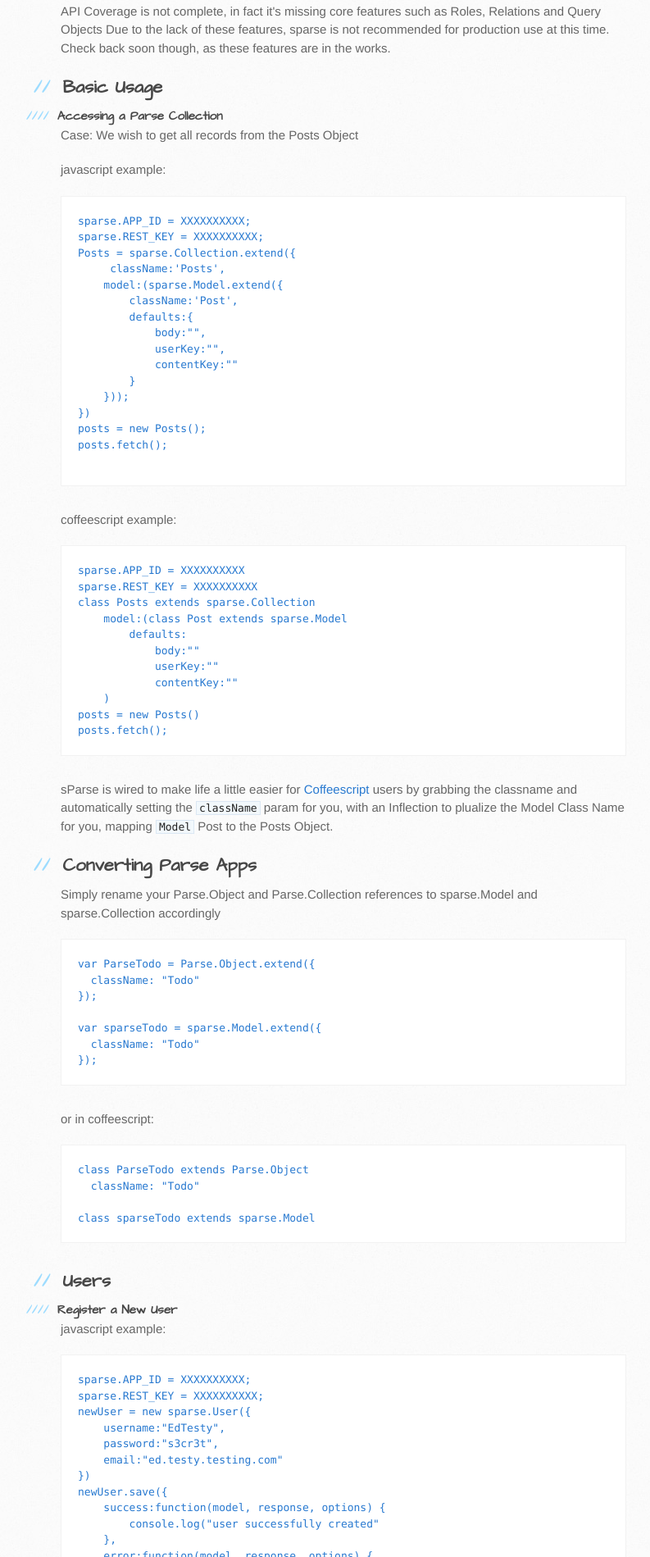
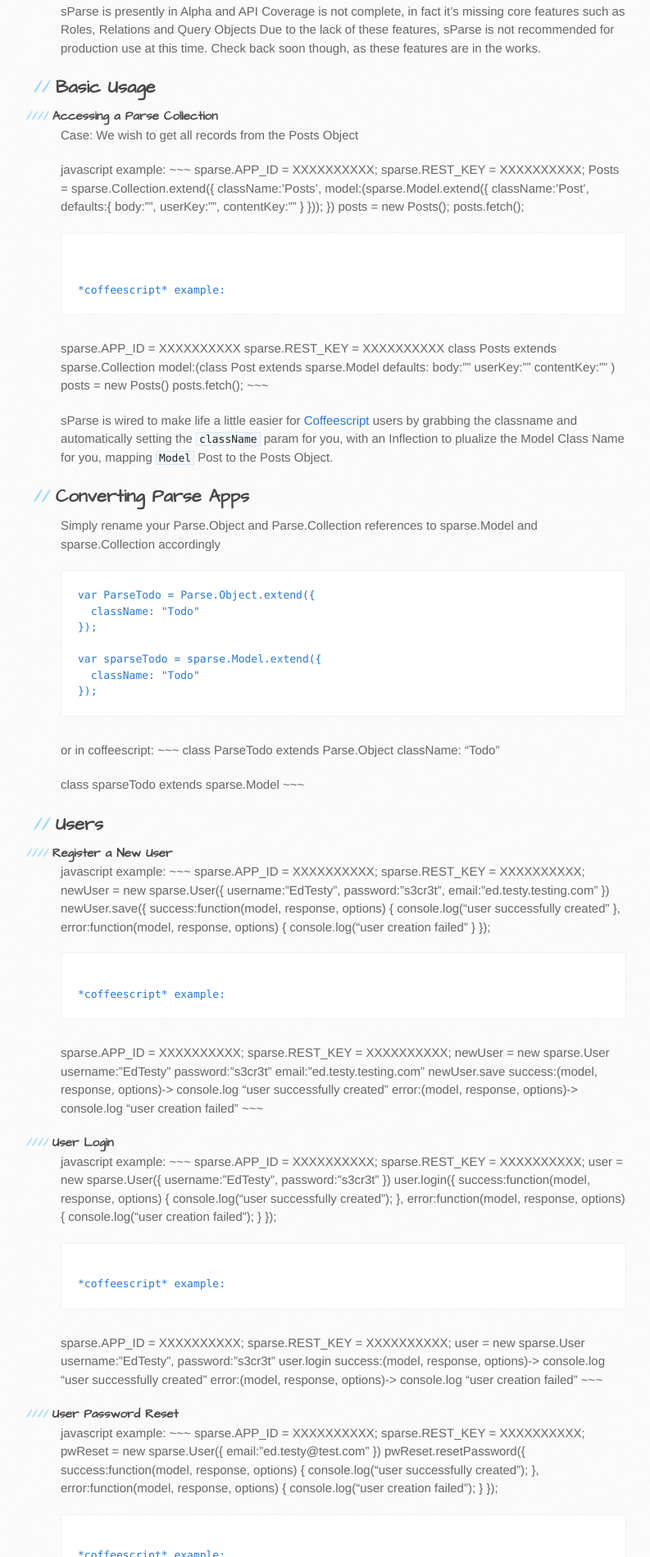
Before and after one commit to vanschroeder/sparse, a plain HTML site: page index.html in a window 1280 px wide. Shown: the part 901-2800 px from the top of the page at 82% size, without its empty margins (96-889 px from the left). Drawn offline with Linux system fonts and the light colour scheme.

Commit message:
updated index

```diff
--- a/index.html
+++ b/index.html
@@ -28,86 +28,92 @@
     <div id="content-wrapper">
       <div class="inner clearfix">
         <section id="main-content">
-          <h1>
-<a name="sparse" class="anchor" href="#sparse"><span class="octicon octicon-link"></span></a>sParse</h1>
+
+
+
+<!-- === begin markdown block =====================================================
+
+      generated by markdown 1.0.0 on Ruby 1.9.3 (2012-04-20) [x86_64-darwin12.0.0]
+                on 2013-10-17 21:25:43 -0700 with Markdown engine kramdown (0.14.0)
+                  using options { !to be done! }
+  -->
+<h1 id="sparse">sParse</h1>
 
 <p>A <em>sparse</em> Parse API for Backbone</p>
 
-<h4>
-<a name="why-sparse" class="anchor" href="#why-sparse"><span class="octicon octicon-link"></span></a>Why sParse?</h4>
+<h4 id="why-sparse">Why sParse?</h4>
 
-<p>Parse.com provides a full featured and robust <a href="https://parse.com/docs/api_libraries">Javascript API</a> implementation as a general purpose solution intended to work within all manner of javascript frameworks, but...</p>
+<p>Parse.com provides a full featured and robust <a href="https://parse.com/docs/api_libraries">Javascript API</a> implementation as a general purpose solution intended to work within all manner of javascript frameworks, but…</p>
 
 <ul>
-<li>It's big... &gt;80k big when minified</li>
-<li>It only emulates Backbone and doesn't have all Backbone features</li>
+  <li>It’s big… &gt;80k big when minified</li>
+  <li>It only emulates Backbone and doesn’t have all Backbone features</li>
   <li>Using Sparse API within a Backbone App results in having two core libraries, a massive overlap of labor</li>
-</ul><p>Those issues go against the ideals of developers who believe Web Apps should be small, fast and without duplication of labor. So it made sense to create a "not so general purpose" suite of Classes that would allow both new and existing Backbone Applications to integrate with the Parse REST API without adding substantial code overhead, or duplicating Backbone functionality in a seperate code base.</p>
+</ul>
 
-<p><strong>sParse's design Goals are as follows:</strong></p>
+<p>Those issues go against the ideals of developers who believe Web Apps should be small, fast and without duplication of labor. So it made sense to create a “not so general purpose” suite of Classes that would allow both new and existing Backbone Applications to integrate with the Parse REST API without adding substantial code overhead, or duplicating Backbone functionality in a seperate code base.</p>
+
+<p><strong>sParse’s design Goals are as follows:</strong></p>
 
 <ul>
   <li>Be small, compact and simple</li>
   <li>Go wherever Backbone can go with no added dependencies</li>
-<li>'Drop In' to any existing Backbone Application</li>
-<li>Quickly 'Convert' your existing Parse API app into a sParse Backbone App</li>
+  <li>‘Drop In’ to any existing Backbone Application</li>
+  <li>Quickly ‘Convert’ your existing Parse API app into a sParse Backbone App</li>
   <li>Provide complete Parse REST API coverage (in progress)</li>
-</ul><p>With that said...</p>
+</ul>
 
-<h2>
-<a name="danger-will-robinson" class="anchor" href="#danger-will-robinson"><span class="octicon octicon-link"></span></a>DANGER WILL ROBINSON!!!</h2>
+<p>With that said…</p>
 
-<p>API Coverage is not complete, in fact it's missing core features such as Roles, Relations and Query Objects
-Due to the lack of these features, sparse is not recommended for production use at this time.
+<h2 id="danger-will-robinson">DANGER WILL ROBINSON!!!</h2>
+
+<p>sParse is presently in Alpha and API Coverage is not complete, in fact it’s missing core features such as Roles, Relations and Query Objects
+Due to the lack of these features, sParse is not recommended for production use at this time.
 Check back soon though, as these features are in the works.</p>
 
-<h2>
-<a name="basic-usage" class="anchor" href="#basic-usage"><span class="octicon octicon-link"></span></a>Basic Usage</h2>
+<h2 id="basic-usage">Basic Usage</h2>
 
-<h4>
-<a name="accessing-a-parse-collection" class="anchor" href="#accessing-a-parse-collection"><span class="octicon octicon-link"></span></a>Accessing a Parse Collection</h4>
-
+<h4 id="accessing-a-parse-collection">Accessing a Parse Collection</h4>
 <p>Case: We wish to get all records from the Posts Object</p>
 
-<p><em>javascript</em> example:</p>
-
-<pre><code>sparse.APP_ID = XXXXXXXXXX;
+<p><em>javascript</em> example:
+~~~
+sparse.APP_ID = XXXXXXXXXX;
 sparse.REST_KEY = XXXXXXXXXX;
 Posts = sparse.Collection.extend({
-     className:'Posts',
+     className:’Posts’,
     model:(sparse.Model.extend({
-        className:'Post',
+    className:’Post’,
     defaults:{
-            body:"",
-            userKey:"",
-            contentKey:""
+      body:””,
+      userKey:””,
+      contentKey:””
     }
   }));
 })
 posts = new Posts();
-posts.fetch();
+posts.fetch();</p>
 
+<pre><code>
+
+*coffeescript* example:
 </code></pre>
-
-<p><em>coffeescript</em> example:</p>
-
-<pre><code>sparse.APP_ID = XXXXXXXXXX
+<p>sparse.APP_ID = XXXXXXXXXX
 sparse.REST_KEY = XXXXXXXXXX
 class Posts extends sparse.Collection
   model:(class Post extends sparse.Model
     defaults:
-            body:""
-            userKey:""
-            contentKey:""
+      body:””
+      userKey:””
+      contentKey:””
   )
 posts = new Posts()
 posts.fetch();
-</code></pre>
+~~~ </p>
 
 <p>sParse is wired to make life a little easier for <a href="http://coffeescript.org/">Coffeescript</a> users by grabbing the classname and automatically setting the <code>className</code> param for you, with an Inflection to plualize the Model Class Name for you, mapping <code>Model</code> <em>Post</em> to the <em>Posts</em> Object.</p>
 
-<h2>
-<a name="converting-parse-apps-" class="anchor" href="#converting-parse-apps-"><span class="octicon octicon-link"></span></a>Converting Parse Apps </h2>
+<h2 id="converting-parse-apps">Converting Parse Apps</h2>
 
 <p>Simply rename your Parse.Object and Parse.Collection references to sparse.Model and sparse.Collection accordingly</p>
 
@@ -120,145 +126,137 @@
 });
 </code></pre>
 
-<p>or in <em>coffeescript</em>:</p>
+<p>or in <em>coffeescript</em>:
+~~~
+class ParseTodo extends Parse.Object
+  className: “Todo”</p>
 
-<pre><code>class ParseTodo extends Parse.Object
-  className: "Todo"
+<p>class sparseTodo extends sparse.Model
+~~~</p>
 
-class sparseTodo extends sparse.Model
-</code></pre>
+<h2 id="users">Users</h2>
 
-<h2>
-<a name="users-" class="anchor" href="#users-"><span class="octicon octicon-link"></span></a>Users </h2>
+<h4 id="register-a-new-user">Register a New User</h4>
 
-<h4>
-<a name="register-a-new-user" class="anchor" href="#register-a-new-user"><span class="octicon octicon-link"></span></a>Register a New User</h4>
-
-<p><em>javascript</em> example:</p>
-
-<pre><code>sparse.APP_ID = XXXXXXXXXX;
+<p><em>javascript</em> example:
+~~~
+sparse.APP_ID = XXXXXXXXXX;
 sparse.REST_KEY = XXXXXXXXXX;
 newUser = new sparse.User({
-    username:"EdTesty",
-    password:"s3cr3t",
-    email:"ed.testy.testing.com"
+  username:”EdTesty”,
+  password:”s3cr3t”,
+  email:”ed.testy.testing.com”
 })
 newUser.save({
   success:function(model, response, options) {
-        console.log("user successfully created"
+    console.log(“user successfully created”
   },
   error:function(model, response, options) {
-        console.log("user creation failed"
+    console.log(“user creation failed”
   }
-});
+});</p>
 
+<pre><code>
+*coffeescript* example:
 </code></pre>
-
-<p><em>coffeescript</em> example:</p>
-
-<pre><code>sparse.APP_ID = XXXXXXXXXX;
+<p>sparse.APP_ID = XXXXXXXXXX;
 sparse.REST_KEY = XXXXXXXXXX;
 newUser = new sparse.User
-    username:"EdTesty"
-    password:"s3cr3t"
-    email:"ed.testy.testing.com"
+  username:”EdTesty”
+  password:”s3cr3t”
+  email:”ed.testy.testing.com”
 newUser.save
   success:(model, response, options)-&gt;
-        console.log "user successfully created"
+    console.log “user successfully created”
   error:(model, response, options)-&gt;
-        console.log "user creation failed"
-</code></pre>
+    console.log “user creation failed”
+~~~ </p>
 
-<h4>
-<a name="user-login" class="anchor" href="#user-login"><span class="octicon octicon-link"></span></a>User Login</h4>
+<h4 id="user-login">User Login</h4>
 
-<p><em>javascript</em> example:</p>
-
-<pre><code>sparse.APP_ID = XXXXXXXXXX;
+<p><em>javascript</em> example:
+~~~
+sparse.APP_ID = XXXXXXXXXX;
 sparse.REST_KEY = XXXXXXXXXX;
 user = new sparse.User({
-    username:"EdTesty",
-    password:"s3cr3t"
+  username:”EdTesty”,
+  password:”s3cr3t”
 })
 user.login({
   success:function(model, response, options) {
-        console.log("user successfully created");
+    console.log(“user successfully created”);
   },
   error:function(model, response, options) {
-        console.log("user creation failed");
+    console.log(“user creation failed”);
   }
-});
+});</p>
 
+<pre><code>
+*coffeescript* example:
 </code></pre>
-
-<p><em>coffeescript</em> example:</p>
-
-<pre><code>sparse.APP_ID = XXXXXXXXXX;
+<p>sparse.APP_ID = XXXXXXXXXX;
 sparse.REST_KEY = XXXXXXXXXX;
 user = new sparse.User
-    username:"EdTesty",
-    password:"s3cr3t"
+  username:”EdTesty”,
+  password:”s3cr3t”
 user.login
   success:(model, response, options)-&gt;
-        console.log "user successfully created"
+    console.log “user successfully created”
   error:(model, response, options)-&gt;
-        console.log "user creation failed"
-</code></pre>
+    console.log “user creation failed”
+~~~</p>
 
-<h4>
-<a name="user-password-reset" class="anchor" href="#user-password-reset"><span class="octicon octicon-link"></span></a>User Password Reset</h4>
+<h4 id="user-password-reset">User Password Reset</h4>
 
-<p><em>javascript</em> example:</p>
-
-<pre><code>sparse.APP_ID = XXXXXXXXXX;
+<p><em>javascript</em> example:
+~~~
+sparse.APP_ID = XXXXXXXXXX;
 sparse.REST_KEY = XXXXXXXXXX;
 pwReset = new sparse.User({
-    email:"ed.testy@test.com"
+  email:”ed.testy@test.com”
 })
 pwReset.resetPassword({
   success:function(model, response, options) {
-        console.log("user successfully created");
+    console.log(“user successfully created”);
   },
   error:function(model, response, options) {
-        console.log("user creation failed");
+    console.log(“user creation failed”);
   }
-});
+});</p>
 
+<pre><code>
+*coffeescript* example:
 </code></pre>
-
-<p><em>coffeescript</em> example:</p>
-
-<pre><code>sparse.APP_ID = XXXXXXXXXX;
+<p>sparse.APP_ID = XXXXXXXXXX;
 sparse.REST_KEY = XXXXXXXXXX;
 pwReset = new sparse.User
-    email:"ed.testy@test.com"
+  email:”ed.testy@test.com”
 pwReset.resetPassword
   success:(model, response, options)-&gt;
-        console.log "user successfully created"
+    console.log “user successfully created”
   error:(model, response, options)-&gt;
-        console.log "user creation failed"
-</code></pre>
+    console.log “user creation failed”
+~~~</p>
 
-<h2>
-<a name="batch-operations" class="anchor" href="#batch-operations"><span class="octicon octicon-link"></span></a>Batch Operations</h2>
+<h2 id="batch-operations">Batch Operations</h2>
 
-<p>Sometimes you may want to throw a whole bunch of data at the Parse API all at once. For that we use the Parse API's Batch Request feature, which is supported by sParse via a special Batch Collection Object.</p>
+<p>Sometimes you may want to throw a whole bunch of data at the Parse API all at once. For that we use the Parse API’s Batch Request feature, which is supported by sParse via a special Batch Collection Object.</p>
 
 <p>sparse.Batch is Object Agnostic, so you may add any type of sparse.Model object for <code>create</code>, <code>upate</code> and <code>delete</code> operations.
 For more info on Parse Batch read the <a href="https://parse.com/docs/rest#objects-batch">API Docs</a></p>
 
-<p><em>javascript</em> example:</p>
-
-<pre><code>sparse.APP_ID = XXXXXXXXXX;
+<p><em>javascript</em> example:
+~~~
+sparse.APP_ID = XXXXXXXXXX;
 sparse.REST_KEY = XXXXXXXXXX;
 Posts = sparse.Collection.extend({
-    className:'Posts',
+  className:’Posts’,
   model:(sparse.Model.extend({
-        className:'Post',
+    className:’Post’,
     defaults:{
-            body:"",
-            userKey:"",
-            contentKey:""
+      body:””,
+      userKey:””,
+      contentKey:””
     }
   }));
 })
@@ -269,28 +267,28 @@
     # send our loaded Data Set to Batch
     (new sparse.Batch(model).exec({
       success:function(model,response,options) {
-                console.log("Batch imported successfully");
+        console.log(“Batch imported successfully”);
       },
       error:function(model,response,options) {
-                console.log("Batch import failed");
+        console.log(“Batch import failed”);
       },
     });
   }
 });
-</code></pre>
+~~~ </p>
 
-<p><em>coffeescript</em> example: </p>
-
-<pre><code>sparse.APP_ID = XXXXXXXXXX
+<p><em>coffeescript</em> example:
+~~~
+sparse.APP_ID = XXXXXXXXXX
 sparse.REST_KEY = XXXXXXXXXX
 class Posts extends sparse.Collection
   url:-&gt;
-        "data/posts.dump.json"
+    “data/posts.dump.json”
   model:(class Post extends sparse.Model
     defaults:
-            body:""
-            userKey:""
-            contentKey:""
+      body:””
+      userKey:””
+      contentKey:””
   )
 posts = new Posts()
 posts.fetch
@@ -298,20 +296,27 @@
     # send our loaded Data Set to Batch
     (new sparse.Batch model).exec
       success:(model,response,options)=&gt;
-                console.log "Batch imported successfully"
+        console.log “Batch imported successfully”
       error:(model,response,options)=&gt;
-                console.log "Batch import failed"
+        console.log “Batch import failed”</p>
+
+<pre><code>
+View the Demo
+--------------
+
+[View The Online Demo @github.io](http://vancarney.github.io/sparse/demo/)
+
+Additionally a working Connect Server based Demo App is available in the [sParse-Demo Repo](https://github.com/vancarney/sparse-demo.git)
+Git and NodeJS+NPM are required to install and run
 
 </code></pre>
+<p>$ git clone https://github.com/vancarney/sparse-demo.git &amp;&amp; cd sparse-demo &amp;&amp; npm install &amp;&amp; npm start
+~~~</p>
+<!-- === end markdown block ===================================================== -->
 
-<h2>
-<a name="view-the-demo" class="anchor" href="#view-the-demo"><span class="octicon octicon-link"></span></a>View the Demo</h2>
 
-<p>A working Connect Server based demo app is available in the repo
-Git and NodeJS+NPM is required to install and run</p>
 
-<pre><code>$ git clone https://github.com/vancarney/sparse.git &amp;&amp; cd sparse &amp;&amp; npm install &amp;&amp; npm start
-</code></pre>
+
         </section>
 
         <aside id="sidebar">
```
Lines whose indentation alone changed are shown as unchanged.
